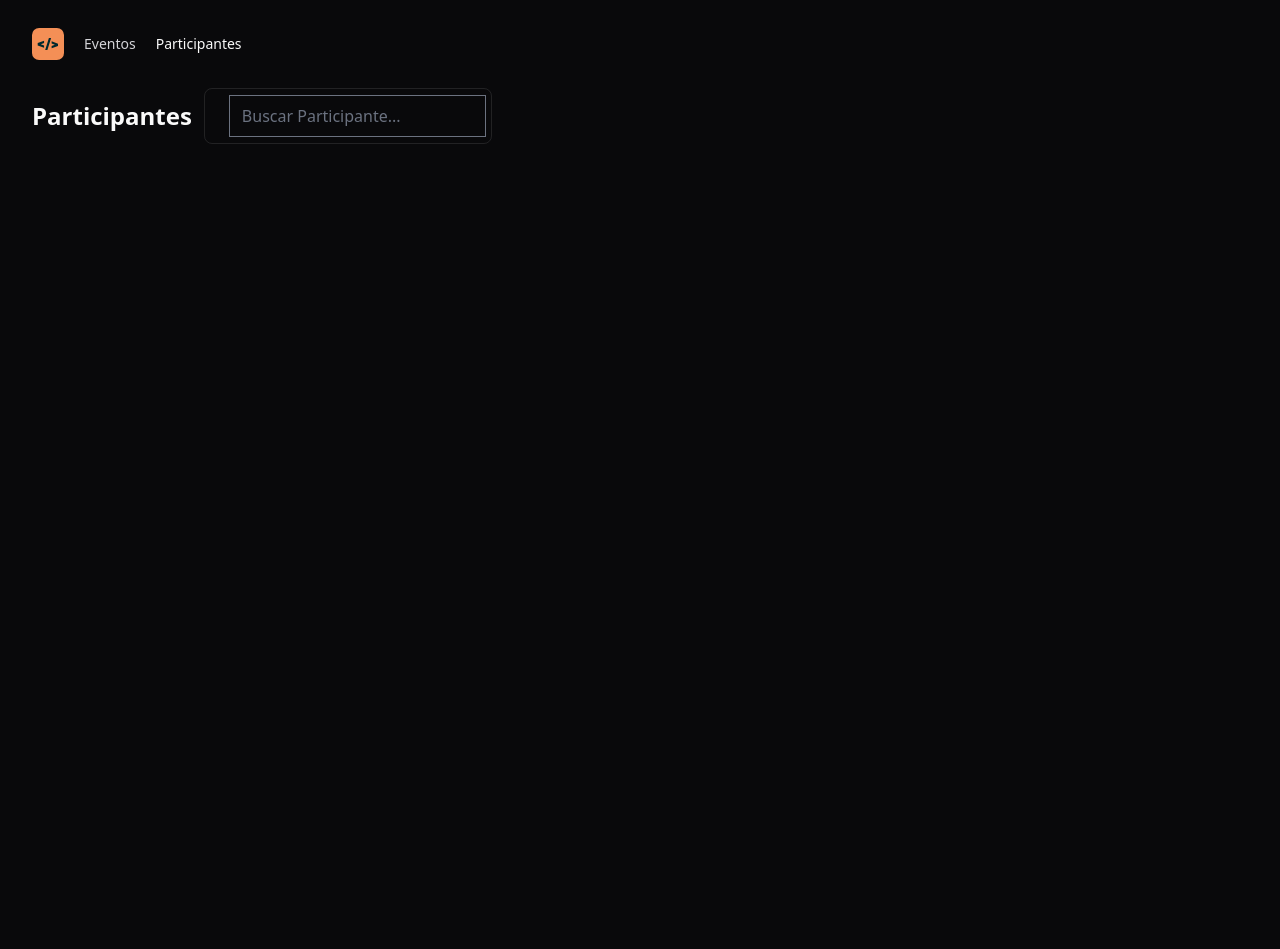
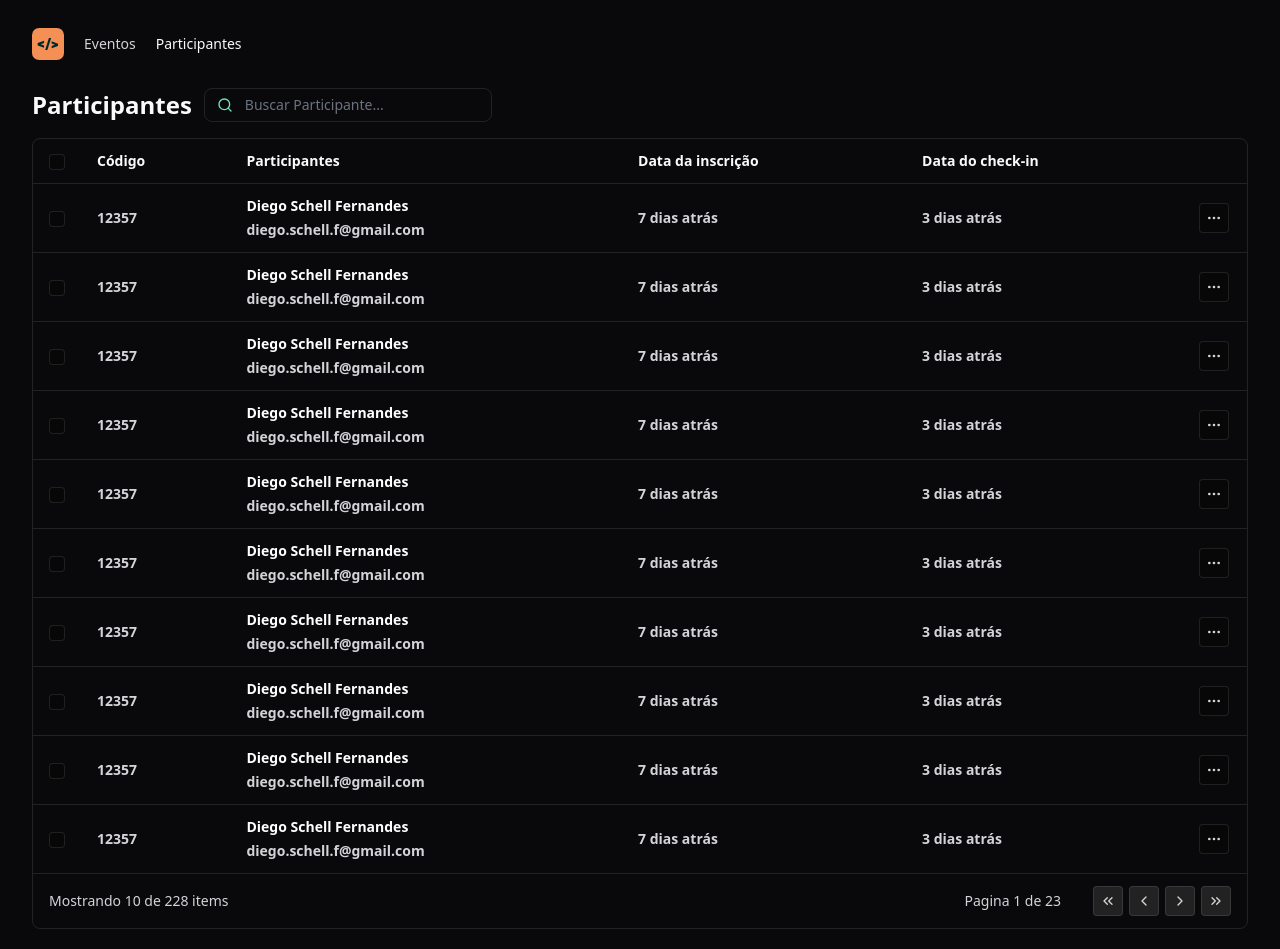
Before and after one commit to Brianlucca/nlw-unite-react, a React (Vite) app: page / in a window 1280 px wide. Before the commit the page ends 800 px from the top, so only its background shows below. Built offline with nearby package versions, Linux system fonts and the light colour scheme.

Commit message:
feat: added to the attendee component in the attendee table.

```diff
--- a/src/components/attendee-list.tsx
+++ b/src/components/attendee-list.tsx
@@ -1,12 +1,83 @@
-import { Search } from 'lucide-react'
+import { Search, MoreHorizontal, ChevronLeft, ChevronsLeft, ChevronRight, ChevronsRight } from 'lucide-react'
 
 export function Attendee() {
     return (
-        <div className="flex gap-3 items-center">
-            <h1 className="text-2xl font-bold">Participantes</h1>
-            <div className="px-3 w-72 py-1.5 border border-white/10 bg-transparent rounded-lg text-sm flex items-center gap-3">
-                <Search className='size-4 text-emerald-300' />
-                <input className="bg-transparent flex-1 outline-none" placeholder="Buscar Participante..." />
+        <div className='flex flex-col gap-4'>
+            <div className="flex gap-3 items-center">
+                <h1 className="text-2xl font-bold">Participantes</h1>
+                <div className="px-3 w-72 py-1.5 border border-white/10 bg-transparent rounded-lg flex items-center gap-3">
+                    <Search className='size-4 text-emerald-300' />
+                    <input className="bg-transparent flex-1 outline-none border-0 p-0 text-sm" placeholder="Buscar Participante..." />
+                </div>
+            </div>
+
+            <div className='w-full border border-white/10 rounded-lg'>
+                <table className='w-full'>
+                    <thead>
+                        <tr className='border-b border-white/10'>
+                            <th style={{ width: 48 }} className='py-3 px-4 text-sm font-semibold text-left'>
+                                <input type='checkbox' className='size-4 bg-black/20 rounded border border-white/10 checked:bg-orange-400' />
+                            </th>
+                            <th className='py-3 px-4 text-sm font-semibold text-left'>Código</th>
+                            <th className='py-3 px-4 text-sm font-semibold text-left'>Participantes</th>
+                            <th className='py-3 px-4 text-sm font-semibold text-left'>Data da inscrição</th>
+                            <th className='py-3 px-4 text-sm font-semibold text-left'>Data do check-in</th>
+                            <th style={{ width: 64 }} className='py-3 px-4 text-sm font-semibold text-left'></th>
+                        </tr>
+                    </thead>
+                    <tbody>
+                        {Array.from({ length: 10 }).map((_, i) => {
+                            return (
+                                <tr key={i} className='border-b border-white/10 hover:bg-white/5'>
+                                    <td className='py-3 px-4 text-sm font-semibold text-zinc-300'>
+                                        <input type='checkbox' className='size-4 bg-black/20 rounded border border-white/10 checked:bg-orange-400' />
+                                    </td>
+                                    <td className='py-3 px-4 text-sm font-semibold text-zinc-300'>12357</td>
+                                    <td className='py-3 px-4 text-sm font-semibold text-zinc-300'>
+                                        <div className='flex flex-col gap-1'>
+                                            <span className='font-semibold text-white'>Diego Schell Fernandes</span>
+                                            <span>diego.schell.f@gmail.com</span>
+                                        </div>
+                                    </td>
+                                    <td className='py-3 px-4 text-sm font-semibold text-zinc-300'>7 dias atrás</td>
+                                    <td className='py-3 px-4 text-sm font-semibold text-zinc-300'>3 dias atrás</td>
+                                    <td className='py-3 px-4 text-sm font-semibold text-zinc-300'>
+                                        <button className='bg-black/20 border border-white/10 rounded p-1.5'>
+                                            <MoreHorizontal className='size-4 ' />
+                                        </button>
+                                    </td>
+                                </tr>
+                            )
+                        })}
+                    </tbody>
+                    <tfoot>
+                        <tr>
+                            <td className='py-3 px-4 text-sm text-zinc-300' colSpan={3}>
+                                Mostrando 10 de 228 items
+                            </td>
+                            <td className='py-3 px-4 text-sm text-zinc-300 text-right' colSpan={3}>
+                                <div className='inline-flex items-center gap-8 '>
+                                    <span>Pagina 1 de 23</span>
+
+                                    <div className='flex gap-1.5 '>
+                                        <button className='bg-white/10 border border-white/10 rounded p-1.5'>
+                                            <ChevronsLeft className='size-4' />
+                                        </button>
+                                        <button className='bg-white/10 border border-white/10 rounded p-1.5'>
+                                            <ChevronLeft className='size-4' />
+                                        </button>
+                                        <button className='bg-white/10 border border-white/10 rounded p-1.5'>
+                                            <ChevronRight className='size-4' />
+                                        </button>
+                                        <button className='bg-white/10 border border-white/10 rounded p-1.5'>
+                                            <ChevronsRight className='size-4' />
+                                        </button>
+                                    </div>
+                                </div>
+                            </td>
+                        </tr>
+                    </tfoot>
+                </table>
             </div>
         </div>
     )
```
